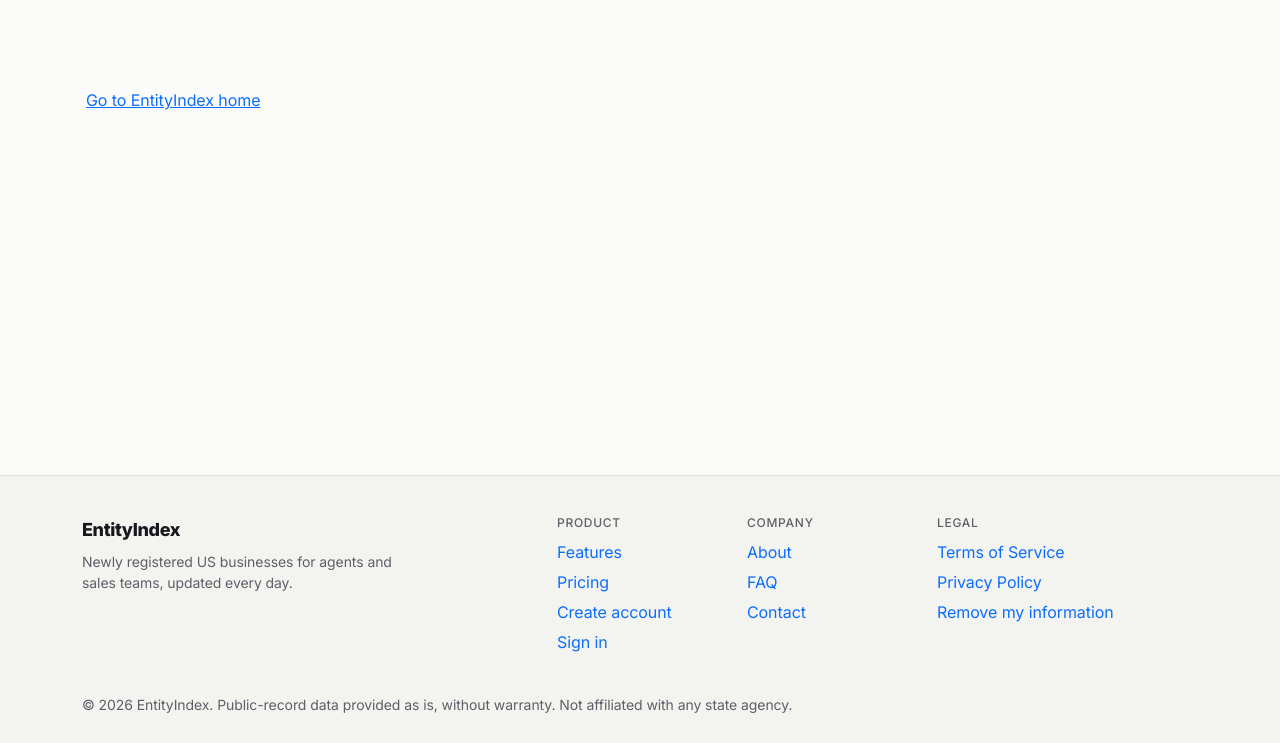
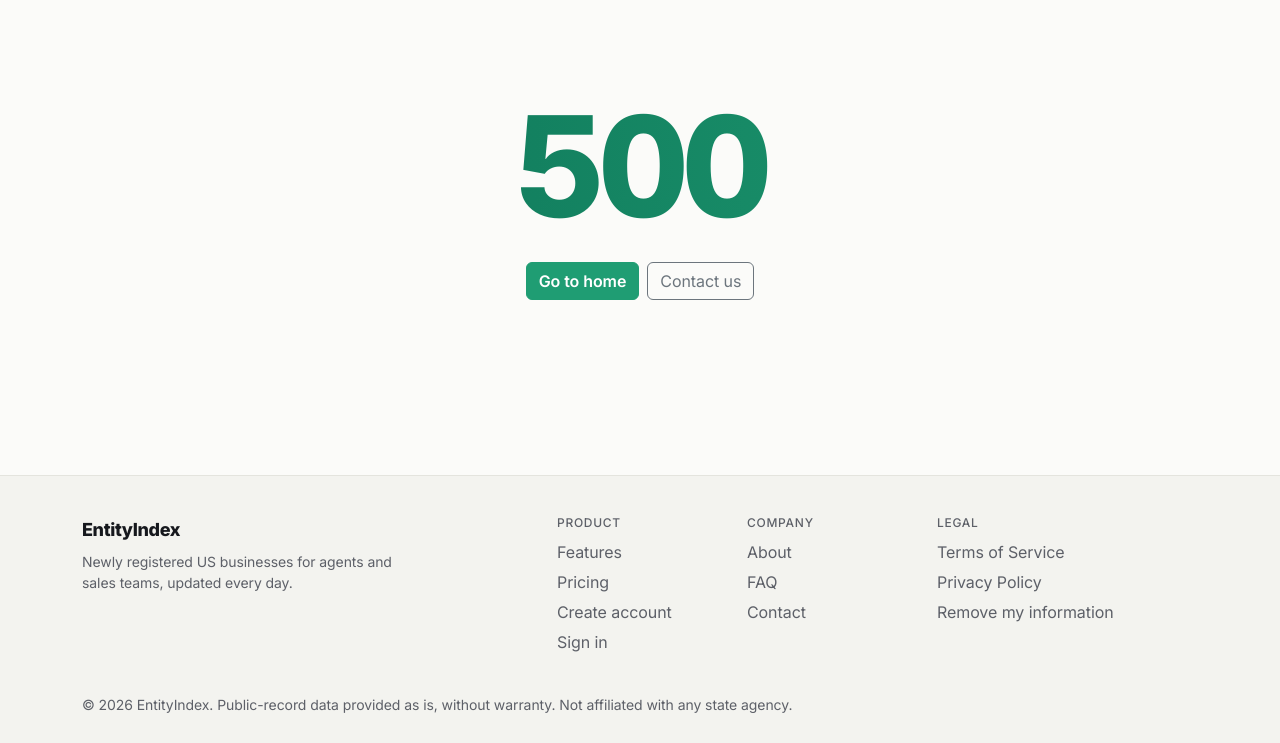
Before and after one commit to Jibranentityalliance/entity-index-yii2-personal, a Yii app: template views/site/error.php in a window 1280 px wide. Shown: the part 57-800 px from the top of the page. Run offline with PHP 8.4 and a stand-in for Yii, Linux system fonts and the light colour scheme; the template is opened without the code that fills it, so the values that code supplies are empty; some libraries are stand-ins or nearby versions.

Commit message:
Restyle the error page and make footer links muted instead of blue
Co-Authored-By: Claude Sonnet 5.5 <noreply@anthropic.com>

```diff
--- a/assets/AppAsset.php
+++ b/assets/AppAsset.php
@@ -12,7 +12,7 @@ class AppAsset extends AssetBundle
     public $css = [
         'https://cdn.jsdelivr.net/npm/bootstrap@5.3.3/dist/css/bootstrap.min.css',
         'https://fonts.googleapis.com/css2?family=Inter:wght@400;500;600;700;800&display=swap',
-        'css/site.css?v=3',
+        'css/site.css?v=4',
     ];
     public $js = [
         'https://cdn.jsdelivr.net/npm/bootstrap@5.3.3/dist/js/bootstrap.bundle.min.js',
--- a/views/site/error.php
+++ b/views/site/error.php
@@ -7,12 +7,21 @@
 
 use yii\helpers\Html;
 use yii\helpers\Url;
+use yii\web\HttpException;
 
 $this->title = $name;
 $this->params['noindex'] = true;
+$code = $exception instanceof HttpException ? $exception->statusCode : 500;
+$heading = $exception instanceof \yii\web\NotFoundHttpException ? 'Page not found' : $name;
 ?>
-<div class="container" style="padding:72px 16px">
-    <h1><?= Html::encode($exception instanceof \yii\web\NotFoundHttpException ? 'Page not found' : $name) ?></h1>
-    <p class="text-muted"><?= nl2br(Html::encode($message)) ?></p>
-    <p><a href="<?= Url::to(['/site/index']) ?>">Go to EntityIndex home</a></p>
-</div>
+<section class="error-page">
+    <div class="container">
+        <div class="error-code"><?= Html::encode($code) ?></div>
+        <h1><?= Html::encode($heading) ?></h1>
+        <p class="text-muted"><?= nl2br(Html::encode($message)) ?></p>
+        <div class="d-flex flex-wrap justify-content-center gap-2">
+            <a class="btn btn-ei" href="<?= Url::to(['/site/index']) ?>">Go to home</a>
+            <a class="btn btn-outline-secondary" href="<?= Url::to(['/site/contact']) ?>">Contact us</a>
+        </div>
+    </div>
+</section>
--- a/web/css/site.css
+++ b/web/css/site.css
@@ -22,7 +22,9 @@ h1, h2, h3 { letter-spacing: -0.02em; }
 .site-footer { border-top: 1px solid var(--ei-line); padding: 40px 0 28px; margin-top: 64px; background: var(--ei-surface-2); }
 .site-footer h4 { font-size: 12px; text-transform: uppercase; letter-spacing: .06em; color: var(--ei-muted); margin-bottom: 10px; }
 .site-footer li { margin-bottom: 6px; }
-.site-footer a { text-decoration: none; }
+.site-footer a { color: var(--ei-muted); text-decoration: none; }
+.site-footer a:hover, .site-footer a:focus { color: var(--ei-ink); text-decoration: underline; }
+.site-footer a.logo, .site-footer a.logo:hover { color: var(--ei-ink); text-decoration: none; }
 .footer-states { display: flex; flex-wrap: wrap; gap: 6px 14px; margin-top: 28px; font-size: 13px; }
 
 /* hero + stats */
@@ -101,6 +103,12 @@ dl.facts dt { color: var(--ei-muted); font-weight: 500; }
 .faq details { border-bottom: 1px solid var(--ei-line); padding: 12px 0; }
 .faq summary { cursor: pointer; font-weight: 600; }
 .prose { max-width: 760px; }
+
+.error-page { padding: 96px 0 72px; text-align: center; }
+.error-code { font-size: clamp(72px, 14vw, 140px); font-weight: 800; letter-spacing: -0.05em; line-height: 1; font-variant-numeric: tabular-nums;
+  background: linear-gradient(90deg, #0b6e53, #1f9d73); -webkit-background-clip: text; background-clip: text; color: transparent; }
+.error-page h1 { font-size: clamp(24px, 4vw, 34px); font-weight: 750; margin: 18px 0 10px; }
+.error-page p { max-width: 34em; margin: 0 auto 26px; }
 
 .coming-soon { min-height: 100vh; display: grid; place-items: center; padding: 48px 20px; }
 
```
